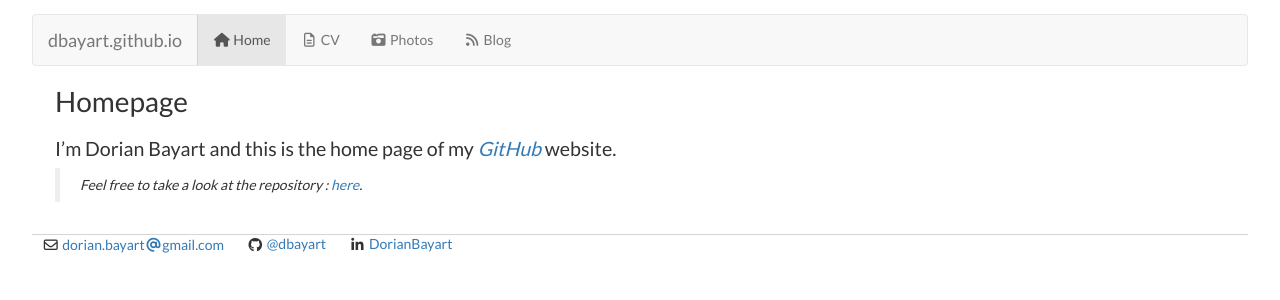
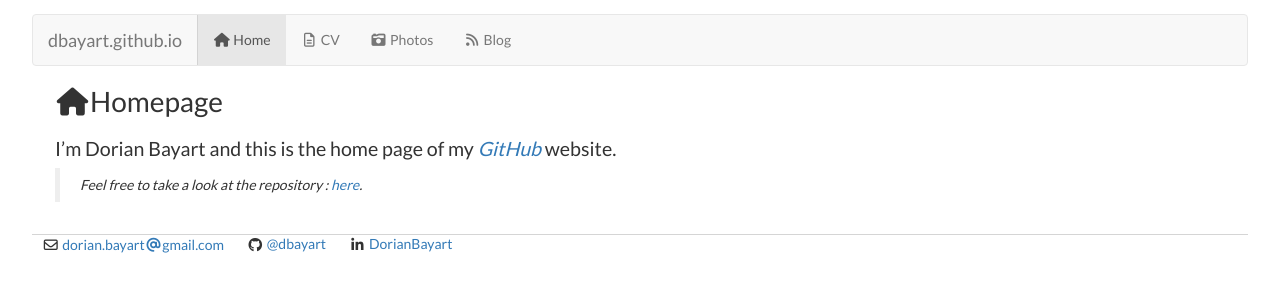
Before and after one commit to dorianbayart/dorianbayart.github.io, a Jekyll site: the page built from index.md, in a window 1280 px wide. Shown: the top 300 px of the page. Built offline with Jekyll 4.4.1, drawn with Linux system fonts in a browser that asks for light colours; nearby versions of some CDN libraries.

Commit message:
Update index.md

```diff
--- a/index.md
+++ b/index.md
@@ -3,7 +3,7 @@ layout: default
 title: Dorian Bayart
 ---
 
-# Homepage
+# <i class="fa fa-home fa-fw"></i>Homepage
 
 I'm {{ site.author }} and this is the home page of my *[GitHub]({{ site.baseurl }}?utm_source=internalLink)* website.
 
```
